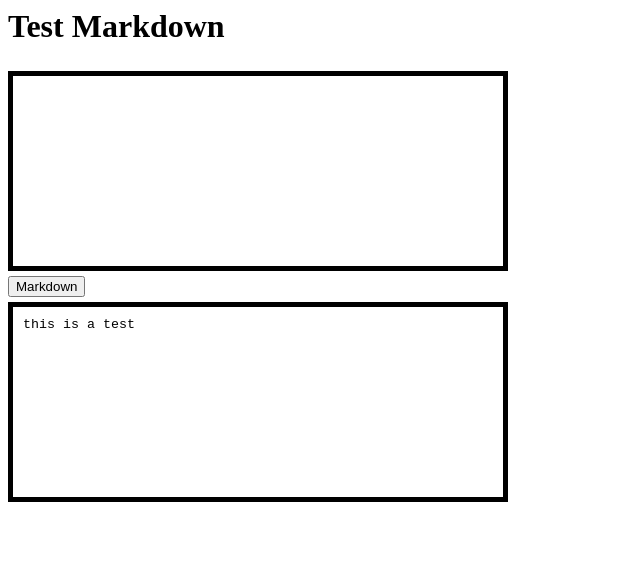
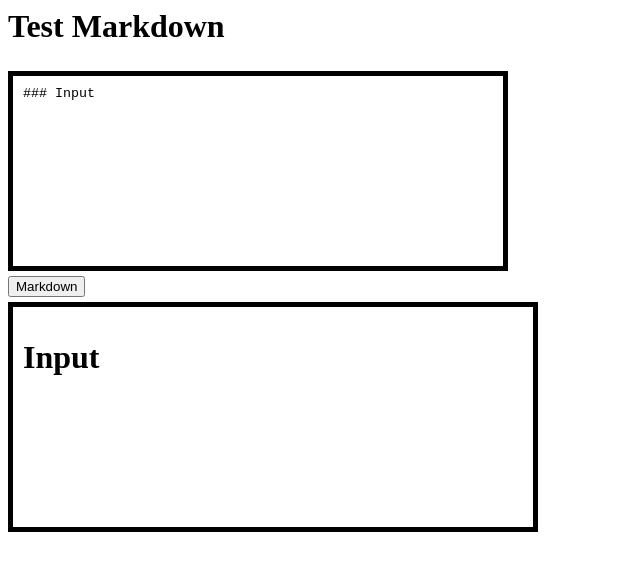
Before and after one commit to Nickheythatsme/SmallPrograms, a website: page Javascript/Markdown/index.html in a window 1280 px wide. Both pictures are taken after a click on the button "Markdown". Shown: the whole page, without its empty margins (0-640 px from the left). Drawn offline with Linux system fonts and the light colour scheme.

Commit message:
Working on markdown

```diff
--- a/Javascript/Markdown/index.html
+++ b/Javascript/Markdown/index.html
@@ -5,7 +5,7 @@
 <style>
     .textbox{
         width:500px;
-        height:200px;
+        min-height:200px;
         margin:5px 0 5px 0;
         border-style:solid;
         border-width:5px;
@@ -18,11 +18,13 @@
 </style>
 <body>
     <h1>Test Markdown</h1>
-    <textarea class="textbox" id="input" type="text" name="input"></textarea>
+    <textarea class="textbox" id="input" type="text" name="input">### Input</textarea>
     <br>
     <button onclick="markdown()">Markdown</button>
     <br>
-    <textarea class="textbox" id="output" readonly="true">this is a test</textarea>
+    <div class="textbox" id="output" readonly="true">
+        <h1>Output</h1>
+    </div>
 </body>
-<script src="index.js"></script>
+    <script type="text/javascript" src="markdown.js"></script>
 </html>
--- a/Javascript/Markdown/index.js
+++ /dev/null
@@ -1,11 +0,0 @@
-const markdown_key = {
-    "###":["<h1>","</h1>"],
-    "##":["<h2>","</h2>"],
-    "#":["<h3>","</h3>"]
-}
-
-
-function markdown() {
-    var input = document.getElementById('input');
-    var output = document.getElementById('output');
-}
--- /dev/null
+++ b/Javascript/Markdown/markdown.js
@@ -0,0 +1,27 @@
+const markdown_key = {
+    "###":["<h1>","</h1>"],
+    "##":["<h2>","</h2>"],
+    "#":["<h3>","</h3>"]
+}
+
+function replaceHeaders(text) {
+    const headers = {
+        "###":["<h1>","</h1>"],
+        "##":["<h2>","</h2>"],
+        "#":["<h3>","</h3>"]
+    }
+
+    for(h in headers) {
+        while(text.search(h) >= 0)
+            text = text.replace(h,headers[h][0])
+                    .replace('\n',headers[h][1]+'<br>');
+    }
+    return text;
+}
+
+function markdown() {
+    var input = document.getElementById('input');
+    var output = document.getElementById('output');
+
+    output.innerHTML = replaceHeaders(input.value);
+}
```
